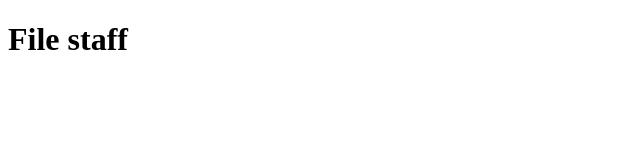
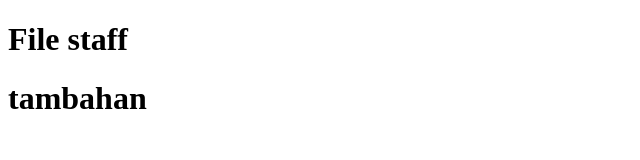
Before and after one commit to snykk/cobacoba, a plain HTML site: page staff.html in a window 1280 px wide. Shown: the whole page, without its empty margins (0-640 px from the left). Drawn offline with Linux system fonts and the light colour scheme.

Commit message:
Modified staff.html

```diff
--- a/staff.html
+++ b/staff.html
@@ -8,5 +8,6 @@
   </head>
   <body>
     <h1>File staff</h1>
+    <h1>tambahan</h1>
   </body>
 </html>
```
